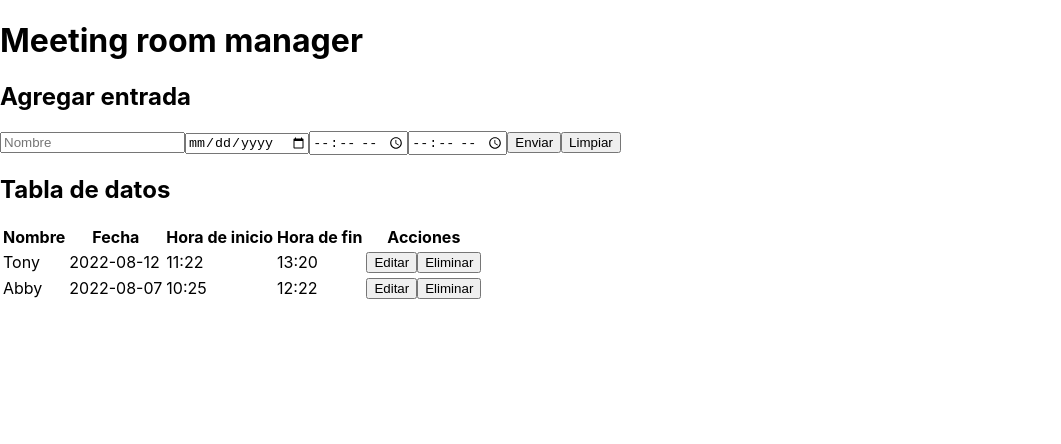
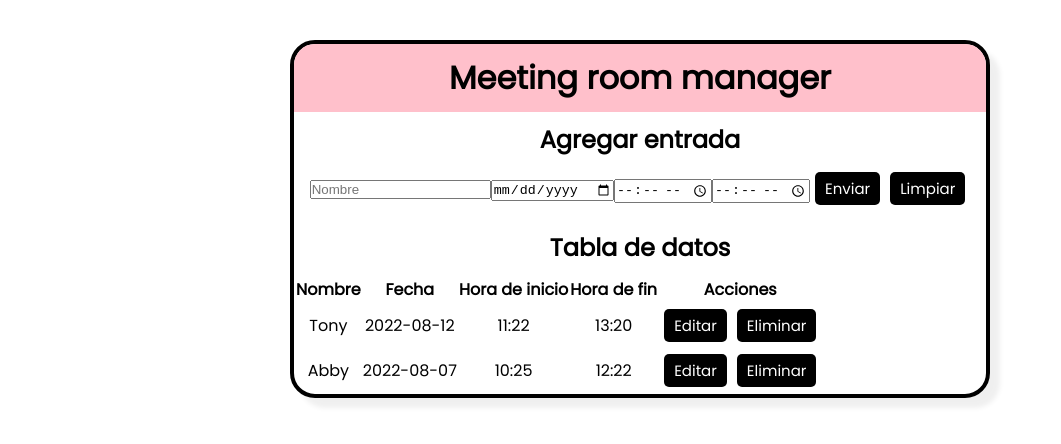
Before and after one commit to Croobat/boardroom-manager, a React (Create React App) app: page / in a window 1280 px wide. Shown: the top 444 px of the page, without its empty margins (0-1061 px from the left). Built offline with nearby package versions, Linux system fonts and the light colour scheme.

Commit message:
styled main

```diff
--- a/src/App.jsx
+++ b/src/App.jsx
@@ -50,18 +50,26 @@ function App() {
 
   return (
     <>
+      <div className="container">
+        <header>
           <h1>Meeting room manager</h1>
+        </header>
+        <body>
+          <div className="formContainer">
             <CrudForm
               createData={createData}
               updateData={updateData}
               dataToEdit={dataToEdit}
               setDataToEdit={setDataToEdit}
             />
+          </div>
           <CrudTable
             data={db}
             setDataToEdit={setDataToEdit}
             deleteData={deleteData}
           />
+        </body>
+      </div>
     </>
   )
 }
--- a/src/index.css
+++ b/src/index.css
@@ -1,13 +1,57 @@
+@import url('https://fonts.googleapis.com/css2?family=Poppins:wght@300;400&display=swap');
+* {
+  box-sizing: border-box;
+  margin: 0;
+  padding: 0;
+}
+
 body {
-  margin: 0;
-  font-family: -apple-system, BlinkMacSystemFont, 'Segoe UI', 'Roboto', 'Oxygen',
-    'Ubuntu', 'Cantarell', 'Fira Sans', 'Droid Sans', 'Helvetica Neue',
-    sans-serif;
+  font-family: 'Poppins', sans-serif;
   -webkit-font-smoothing: antialiased;
   -moz-osx-font-smoothing: grayscale;
+  padding: 0px;
+  text-align: center;
 }
 
-code {
-  font-family: source-code-pro, Menlo, Monaco, Consolas, 'Courier New',
-    monospace;
+.container {
+  max-width: 700px;
+  min-height: 300px;
+  margin: 40px auto;
+  overflow: auto;
+  border: 4px solid black;
+  border-radius: 25px;
+  box-shadow: 10px 10px 5px #00000010;
 }
+
+.container h1 {
+  margin: 0;
+  padding: 10px;
+}
+
+button, input[type=submit], input[type=reset] {
+  display: inline-block;
+  background: #000;
+  color: #fff;
+  border: none;
+  padding: 5px 10px;
+  margin: 5px;
+  border-radius: 5px;
+  cursor: pointer;
+  text-decoration: none;
+  font-size: 15px;
+  font-family: inherit;
+}
+
+header {
+  text-align: center;
+  background-color: pink;
+}
+
+.formContainer {
+  margin-top: 10px;
+  margin-bottom: 20px;
+}
+
+h2 {
+  margin: 10px auto;
+}
```
Lines whose indentation alone changed are shown as unchanged.
